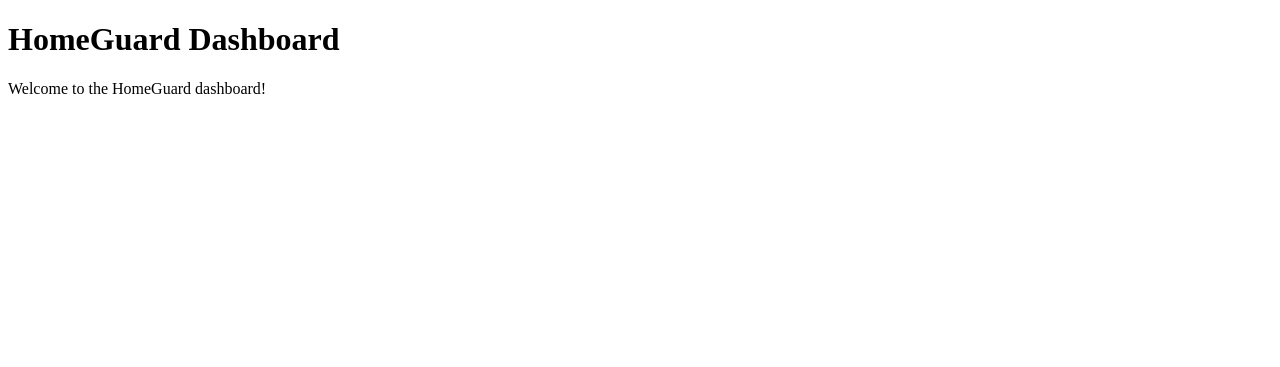
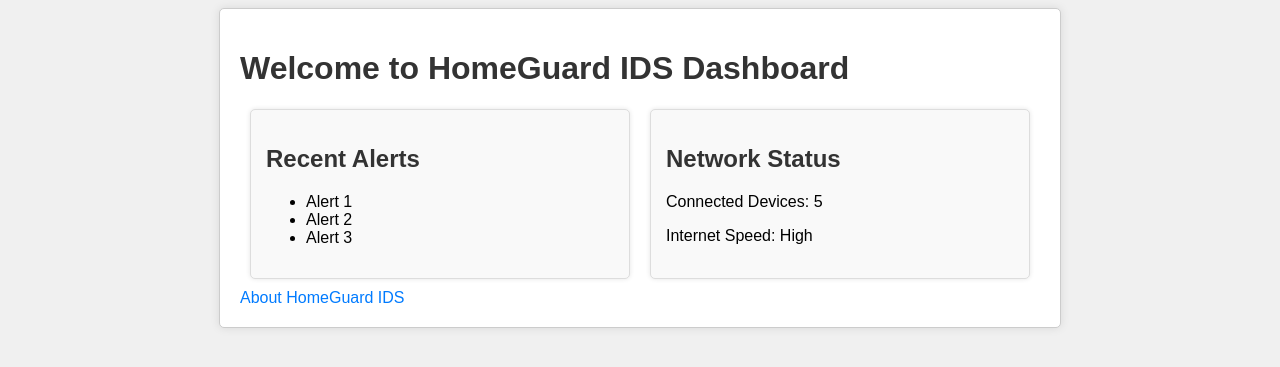
Before and after one commit to gombedlm/HomeGuard-IDS, a Flask app: page / in a window 1280 px wide. Shown: the top 367 px of the page. Run offline with Flask 3, Linux system fonts and the light colour scheme.

Commit message:
Updated dashboard and about templates

```diff
--- a/app.py
+++ b/app.py
@@ -1,10 +1,24 @@
+# app.py
+
 from flask import Flask, render_template
 
 app = Flask(__name__)
 
+# Route for the dashboard
 @app.route('/')
-def home():
-    return render_template('dashboard.html')
+def dashboard():
+    # Sample data (replace with actual data retrieval logic)
+    recent_alerts = ["Alert 1", "Alert 2", "Alert 3"]
+    connected_devices = 5
+    internet_speed = "High"
+
+    return render_template('dashboard.html', alerts=recent_alerts,
+                           devices=connected_devices, speed=internet_speed)
+
+# Route for the about page
+@app.route('/about')
+def about():
+    return render_template('about.html')
 
 if __name__ == '__main__':
     app.run(debug=True)
--- /dev/null
+++ b/static/css/style.css
@@ -0,0 +1,43 @@
+/* style.css */
+
+body {
+    font-family: Arial, sans-serif;
+    background-color: #f0f0f0;
+}
+
+.container {
+    max-width: 800px;
+    margin: 0 auto;
+    padding: 20px;
+    background-color: #fff;
+    border: 1px solid #ccc;
+    border-radius: 5px;
+    box-shadow: 0 0 10px rgba(0,0,0,0.1);
+}
+
+h1, h2 {
+    color: #333;
+}
+
+.dashboard-widgets {
+    display: flex;
+    justify-content: space-around;
+    margin-top: 20px;
+}
+
+.widget {
+    background-color: #f9f9f9;
+    padding: 15px;
+    border: 1px solid #ddd;
+    border-radius: 5px;
+    box-shadow: 0 0 5px rgba(0,0,0,0.1);
+    flex: 1;
+    margin: 0 10px;
+}
+
+a {
+    color: #007bff;
+    text-decoration: none;
+    display: block;
+    margin-top: 10px;
+}
--- a/templates/dashboard.html
+++ b/templates/dashboard.html
@@ -1,12 +1,33 @@
+<!-- dashboard.html -->
+
 <!DOCTYPE html>
 <html lang="en">
 <head>
     <meta charset="UTF-8">
     <meta name="viewport" content="width=device-width, initial-scale=1.0">
-    <title>HomeGuard Dashboard</title>
+    <title>HomeGuard IDS Dashboard</title>
+    <link rel="stylesheet" href="{{ url_for('static', filename='css/style.css') }}">
 </head>
 <body>
-    <h1>HomeGuard Dashboard</h1>
-    <p>Welcome to the HomeGuard dashboard!</p>
+    <div class="container">
+        <h1>Welcome to HomeGuard IDS Dashboard</h1>
+        <div class="dashboard-widgets">
+            <div class="widget">
+                <h2>Recent Alerts</h2>
+                <ul>
+                    <li>Alert 1</li>
+                    <li>Alert 2</li>
+                    <li>Alert 3</li>
+                </ul>
+            </div>
+            <div class="widget">
+                <h2>Network Status</h2>
+                <p>Connected Devices: 5</p>
+                <p>Internet Speed: High</p>
+            </div>
+            <!-- Add more widgets and functionality as needed -->
+        </div>
+        <a href="/about">About HomeGuard IDS</a>
+    </div>
 </body>
 </html>
```
Also changed, not shown: templates/about.html (added, +19 -0 lines).
